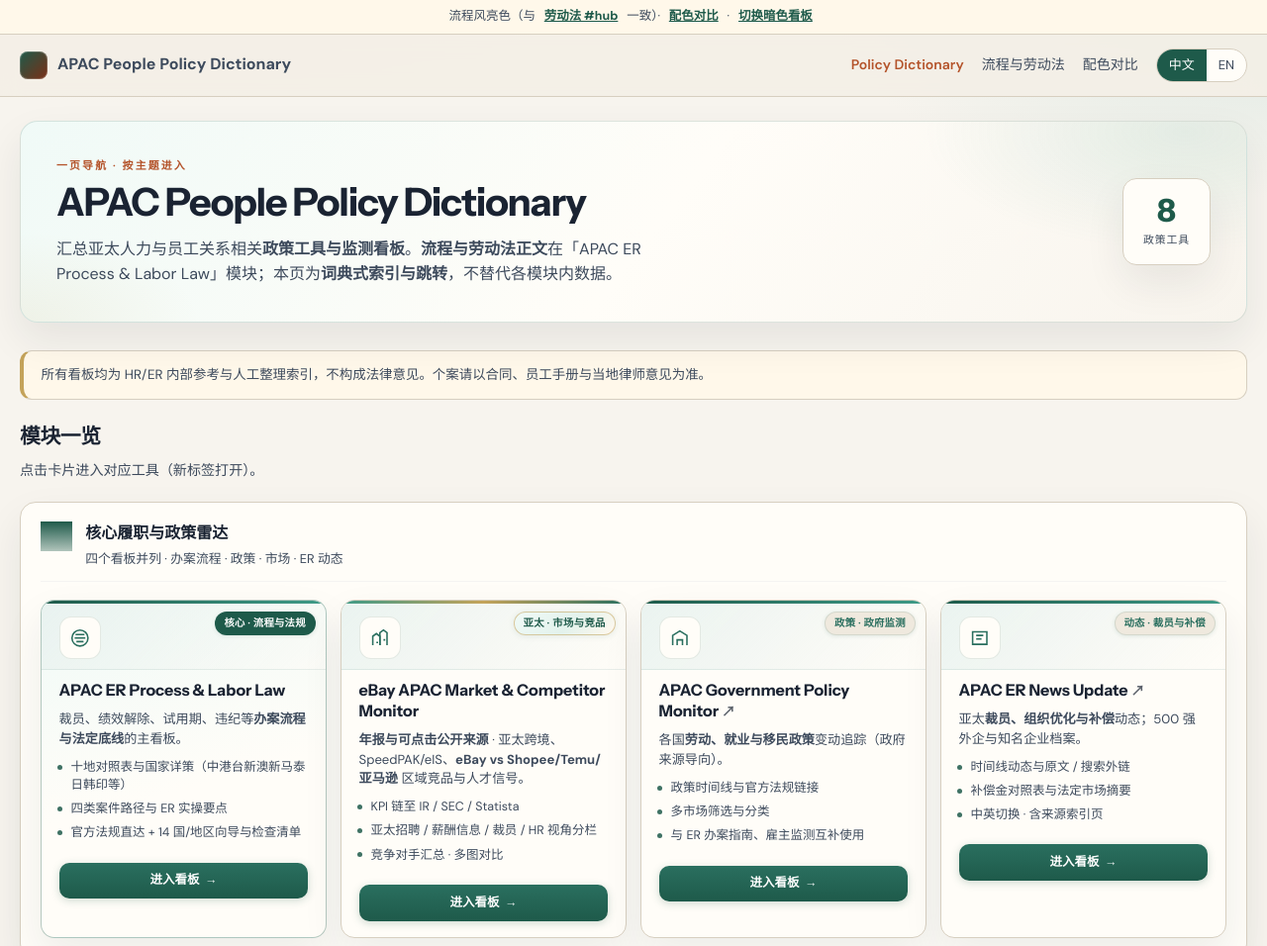
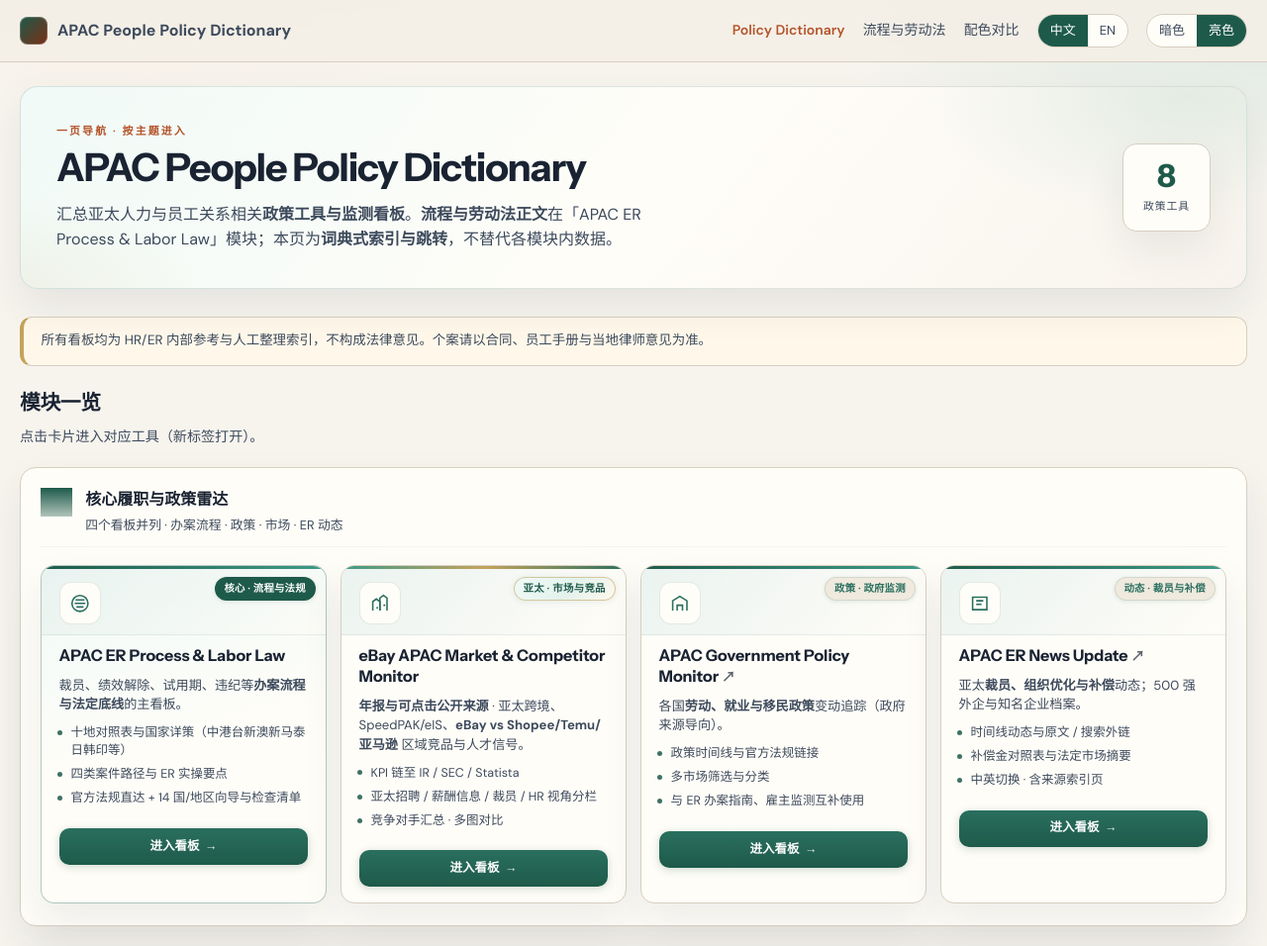
Before and after one commit to roqianebay/apac-labor-hr-practice, a plain HTML site: page web/er-dashboards.html in a window 1280 px wide. Shown: the top 956 px of the page at 99% size. Drawn offline with Linux system fonts and the light colour scheme.

Commit message:
Add per-dashboard dark/light theme toggle beside language switch.
Persist preference locally, keep page-specific defaults, and remove the draft ribbon in favor of header controls.

Co-authored-by: Cursor <cursoragent@cursor.com>

```diff
--- a/web/benefits-monitor/index.html
+++ b/web/benefits-monitor/index.html
@@ -67,7 +67,7 @@
   </style>
   <link rel="stylesheet" href="../css/monitor-business-dark.css?v=20261126-er-news-tone" />
   <link rel="stylesheet" href="css/benefits-monitor.css?v=20261126-er-news-tone" />
-  <script src="../js/theme-draft-boot.js?v=20261126-light-default"></script>
+  <script src="../js/theme-draft-boot.js?v=20261126-theme-toggle"></script>
 </head>
 <body>
   <header class="header">
--- a/web/css/dashboard-hub-er-draft.css
+++ b/web/css/dashboard-hub-er-draft.css
@@ -39,14 +39,21 @@ html.theme-er-process-draft body.dash-hub-premium .topbar .nav a.nav-current {
   color: var(--hub-accent) !important;
 }
 
-html.theme-er-process-draft body.dash-hub-premium .lang-switch {
+html.theme-er-process-draft body.dash-hub-premium .lang-switch,
+html.theme-er-process-draft body.dash-hub-premium .theme-switch {
   background: var(--hub-surface) !important;
   border-color: var(--hub-border) !important;
 }
 
-html.theme-er-process-draft body.dash-hub-premium .lang-switch button.active {
+html.theme-er-process-draft body.dash-hub-premium .lang-switch button.active,
+html.theme-er-process-draft body.dash-hub-premium .theme-switch button.active {
   background: var(--hub-teal) !important;
   color: #fff !important;
+}
+
+html.theme-er-process-draft body.dash-hub-premium .theme-switch {
+  background: var(--hub-surface) !important;
+  border-color: var(--hub-border) !important;
 }
 
 html.theme-er-process-draft body .dash-hero-panel {
--- a/web/css/dashboard-hub-premium.css
+++ b/web/css/dashboard-hub-premium.css
@@ -59,16 +59,22 @@ body.dash-hub-preview {
   color: var(--hub-ink) !important;
 }
 .dash-hub-premium .lang-switch,
-.dash-hub-preview .lang-switch {
+.dash-hub-preview .lang-switch,
+.dash-hub-premium .theme-switch,
+.dash-hub-preview .theme-switch {
   background: var(--hub-surface-2);
   border-color: var(--hub-border);
 }
 .dash-hub-premium .lang-switch button,
-.dash-hub-preview .lang-switch button {
+.dash-hub-preview .lang-switch button,
+.dash-hub-premium .theme-switch button,
+.dash-hub-preview .theme-switch button {
   color: var(--hub-ink-soft);
 }
 .dash-hub-premium .lang-switch button.active,
-.dash-hub-preview .lang-switch button.active {
+.dash-hub-preview .lang-switch button.active,
+.dash-hub-premium .theme-switch button.active,
+.dash-hub-preview .theme-switch button.active {
   background: var(--hub-accent);
   color: #fff !important;
 }
--- a/web/css/monitor-business-dark.css
+++ b/web/css/monitor-business-dark.css
@@ -45,9 +45,15 @@ body {
   border-color: var(--border) !important;
 }
 
-.lang-switch button.active {
+.lang-switch button.active,
+.theme-switch button.active {
   background: var(--accent) !important;
   color: #fff !important;
+}
+
+.theme-switch {
+  background: var(--surface-2) !important;
+  border: 1px solid var(--border) !important;
 }
 
 .tab-btn {
--- a/web/css/theme-er-process-draft.css
+++ b/web/css/theme-er-process-draft.css
@@ -58,9 +58,19 @@ html.theme-er-process-draft body .lang-switch button {
   color: var(--text-muted);
 }
 
-html.theme-er-process-draft body .lang-switch button.active {
+html.theme-er-process-draft body .lang-switch button.active,
+html.theme-er-process-draft body .theme-switch button.active {
   background: var(--accent) !important;
   color: #fff !important;
+}
+
+html.theme-er-process-draft body .theme-switch {
+  border: 1px solid var(--border);
+  background: var(--surface) !important;
+}
+
+html.theme-er-process-draft body .theme-switch button {
+  color: var(--text-muted);
 }
 
 html.theme-er-process-draft body .tab-btn {
--- a/web/er-dashboards.html
+++ b/web/er-dashboards.html
@@ -9,7 +9,7 @@
   <link rel="stylesheet" href="css/styles.css?v=20261126-er-news-tone" />
   <link rel="stylesheet" href="css/dashboard-hub.css?v=20261126-er-news-tone" />
   <link rel="stylesheet" href="css/dashboard-hub-premium.css?v=20261126-er-news-tone" />
-  <script src="js/theme-draft-boot.js?v=20261126-apac-badge"></script>
+  <script src="js/theme-draft-boot.js?v=20261126-theme-toggle"></script>
 </head>
 <body class="dash-hub-page dash-hub-premium">
   <header class="topbar">
--- a/web/js/theme-draft-boot.js
+++ b/web/js/theme-draft-boot.js
@@ -1,79 +1,165 @@
 (function () {
-  var params = new URLSearchParams(location.search);
+  var STORAGE_KEY = "apac-desk-theme";
+  var CSS_V = "20261126-theme-toggle";
   var path = location.pathname;
+
   var isLeave = /\/leave-monitor\//.test(path);
   var isPolicyDict = /er-dashboards\.html$/i.test(path) || /\/er-dashboards\.html/i.test(path);
   var defaultLightPage = isLeave || isPolicyDict;
-
-  var darkParam = params.get("theme");
-  if (darkParam === "dark" || darkParam === "er-news") {
-    return;
-  }
-
-  var wantLight =
-    defaultLightPage || params.get("theme") === "er-process-draft";
-
-  if (!wantLight) return;
-
-  document.documentElement.classList.add("theme-er-process-draft");
 
   var cssBase = "css/";
   if (/\/ebay-market-intel\/|\/benefits-monitor\/|\/leave-monitor\/|\/employer-benefits-summary\//.test(path)) {
     cssBase = "../css/";
   }
 
-  function addCss(href) {
+  function pageDefaultTheme() {
+    return defaultLightPage ? "light" : "dark";
+  }
+
+  function parseUrlTheme() {
+    var p = new URLSearchParams(location.search).get("theme");
+    if (!p) return null;
+    if (p === "dark" || p === "er-news") return "dark";
+    if (p === "light" || p === "er-process-draft") return "light";
+    return null;
+  }
+
+  function resolveTheme() {
+    var fromUrl = parseUrlTheme();
+    if (fromUrl) return fromUrl;
+    var stored = localStorage.getItem(STORAGE_KEY);
+    if (stored === "light" || stored === "dark") return stored;
+    return pageDefaultTheme();
+  }
+
+  function ensureStylesheet(id, href) {
+    if (document.getElementById(id)) return;
     var el = document.createElement("link");
+    el.id = id;
     el.rel = "stylesheet";
     el.href = href;
     document.head.appendChild(el);
   }
 
-  var v = "20261126-apac-badge";
-  addCss(cssBase + "theme-er-process-draft.css?v=" + v);
+  function applyThemeClass(mode) {
+    var light = mode === "light";
+    document.documentElement.classList.toggle("theme-er-process-draft", light);
+    if (light) {
+      ensureStylesheet("apac-theme-er-draft", cssBase + "theme-er-process-draft.css?v=" + CSS_V);
+    }
+  }
+
+  var currentTheme = resolveTheme();
+  applyThemeClass(currentTheme);
+
+  function guessLang() {
+    var keys = [
+      "apac-er-lang",
+      "apac-benefits-lang",
+      "apac-employer-benefits-lang",
+      "apac-leave-lang",
+      "ebay-market-intel-lang"
+    ];
+    for (var i = 0; i < keys.length; i++) {
+      var v = localStorage.getItem(keys[i]);
+      if (v === "en" || v === "zh") return v;
+    }
+    return document.documentElement.lang === "en" ? "en" : "zh";
+  }
+
+  function themeLabels(lang) {
+    var en = lang === "en";
+    return {
+      dark: en ? "Dark" : "暗色",
+      light: en ? "Light" : "亮色",
+      aria: en ? "Color theme" : "配色"
+    };
+  }
+
+  function updateThemeSwitchUi() {
+    var wrap = document.getElementById("theme-switch");
+    if (!wrap) return;
+    var L = themeLabels(guessLang());
+    wrap.setAttribute("aria-label", L.aria);
+    var darkBtn = wrap.querySelector('[data-theme="dark"]');
+    var lightBtn = wrap.querySelector('[data-theme="light"]');
+    if (darkBtn) darkBtn.textContent = L.dark;
+    if (lightBtn) lightBtn.textContent = L.light;
+    wrap.querySelectorAll("button[data-theme]").forEach(function (btn) {
+      var on = btn.dataset.theme === currentTheme;
+      btn.classList.toggle("active", on);
+      btn.setAttribute("aria-pressed", on ? "true" : "false");
+    });
+  }
+
+  function ensureHubDraftCss() {
+    if (!document.body.classList.contains("dash-hub-page")) return;
+    ensureStylesheet("apac-theme-hub-draft", cssBase + "dashboard-hub-er-draft.css?v=" + CSS_V);
+  }
+
+  function setTheme(mode, persist) {
+    if (mode !== "light" && mode !== "dark") return;
+    currentTheme = mode;
+    applyThemeClass(mode);
+    if (mode === "light") ensureHubDraftCss();
+    if (persist) localStorage.setItem(STORAGE_KEY, mode);
+    try {
+      var u = new URL(location.href);
+      if (u.searchParams.has("theme")) {
+        u.searchParams.delete("theme");
+        history.replaceState(null, "", u.toString());
+      }
+    } catch (e) { /* ignore */ }
+    updateThemeSwitchUi();
+    if (window.ApacCharts && typeof window.ApacCharts.resizeAll === "function") {
+      requestAnimationFrame(function () {
+        window.ApacCharts.resizeAll();
+      });
+    }
+  }
+
+  function mountThemeSwitch() {
+    var lang = document.getElementById("lang-switch");
+    if (!lang || document.getElementById("theme-switch")) return;
+
+    var wrap = document.createElement("div");
+    wrap.className = "lang-switch theme-switch";
+    wrap.id = "theme-switch";
+    wrap.setAttribute("role", "group");
+    wrap.innerHTML =
+      '<button type="button" data-theme="dark" aria-pressed="false"></button>' +
+      '<button type="button" data-theme="light" aria-pressed="false"></button>';
+    lang.insertAdjacentElement("afterend", wrap);
+
+    wrap.addEventListener("click", function (e) {
+      var btn = e.target.closest("button[data-theme]");
+      if (!btn || btn.dataset.theme === currentTheme) return;
+      setTheme(btn.dataset.theme, true);
+    });
+
+    document.addEventListener(
+      "click",
+      function (e) {
+        if (e.target.closest("#lang-switch button[data-lang]")) {
+          requestAnimationFrame(updateThemeSwitchUi);
+        }
+      },
+      true
+    );
+
+    updateThemeSwitchUi();
+  }
+
+  window.ApacTheme = {
+    get mode() {
+      return currentTheme;
+    },
+    setTheme: setTheme,
+    refreshLabels: updateThemeSwitchUi
+  };
 
   window.addEventListener("DOMContentLoaded", function () {
-    if (document.body.classList.contains("dash-hub-page")) {
-      addCss(cssBase + "dashboard-hub-er-draft.css?v=" + v);
-    }
-
-    var root = cssBase === "../css/" ? "../" : "./";
-    var bar = document.createElement("div");
-    bar.className = "theme-draft-ribbon";
-
-    if (defaultLightPage) {
-      bar.innerHTML =
-        "流程风亮色（与 <a href=\"" +
-        root +
-        "index.html#hub\">劳动法 #hub</a> 一致）· " +
-        "<a href=\"" +
-        root +
-        "theme-compare.html\">配色对比</a> · " +
-        '<a href="#" id="theme-draft-off">切换暗色看板</a>';
-    } else {
-      bar.innerHTML =
-        "配色草稿（对齐 <a href=\"" +
-        root +
-        "index.html#hub\">流程与劳动法</a>）· " +
-        "<a href=\"" +
-        root +
-        "theme-compare.html\">对比入口</a> · " +
-        '<a href="#" id="theme-draft-off">查看当前正式配色</a>';
-    }
-
-    document.body.prepend(bar);
-    var off = document.getElementById("theme-draft-off");
-    if (off) {
-      off.addEventListener("click", function (e) {
-        e.preventDefault();
-        var u = new URL(location.href);
-        if (defaultLightPage) {
-          u.searchParams.set("theme", "dark");
-        } else {
-          u.searchParams.delete("theme");
-        }
-        location.href = u.toString();
-      });
-    }
+    if (currentTheme === "light") ensureHubDraftCss();
+    mountThemeSwitch();
   });
 })();
```
Also changed, not shown: web/ebay-market-intel/index.html (+1 -1 lines), web/employer-benefits-summary/index.html (+1 -1 lines), web/leave-monitor/index.html (+1 -1 lines), web/theme-compare.html (+1 -1 lines).
